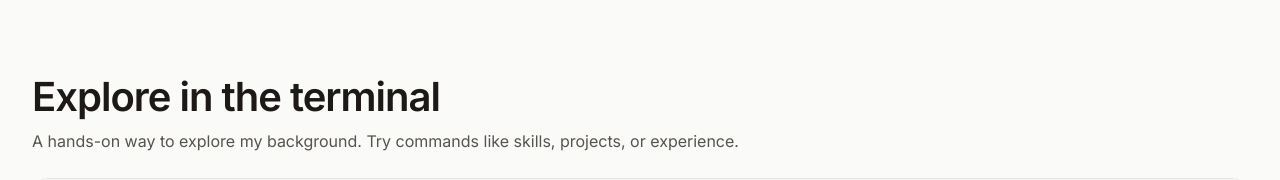
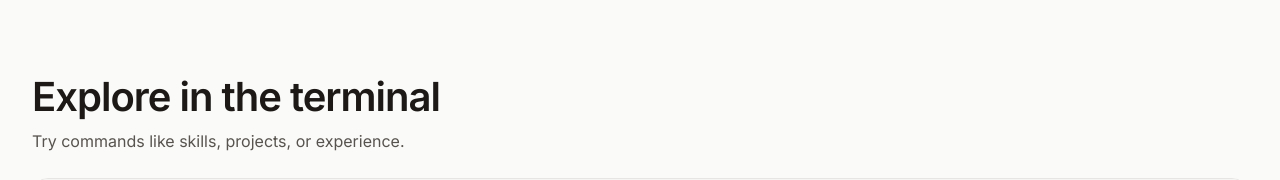
Before and after one commit to joshuaargent/TS_Portfolio, a Next.js app: page / in a window 1280 px wide. Shown: the part 1080-1260 px from the top of the page. Built offline with nearby package versions, Linux system fonts and the light colour scheme; no server answers.

Commit message:
Update subtitle in FakeTerminal component for clarity

```diff
--- a/src/components/home/FakeTerminal.tsx
+++ b/src/components/home/FakeTerminal.tsx
@@ -288,7 +288,7 @@ export default function FakeTerminal({ resume }: { resume: ResumeData }) {
       <div className="container">
         <SectionHeading
           title="Explore in the terminal"
-          subtitle="A hands-on way to explore my background. Try commands like skills, projects, or experience."
+          subtitle="Try commands like skills, projects, or experience."
         />
 
         <Card
```
